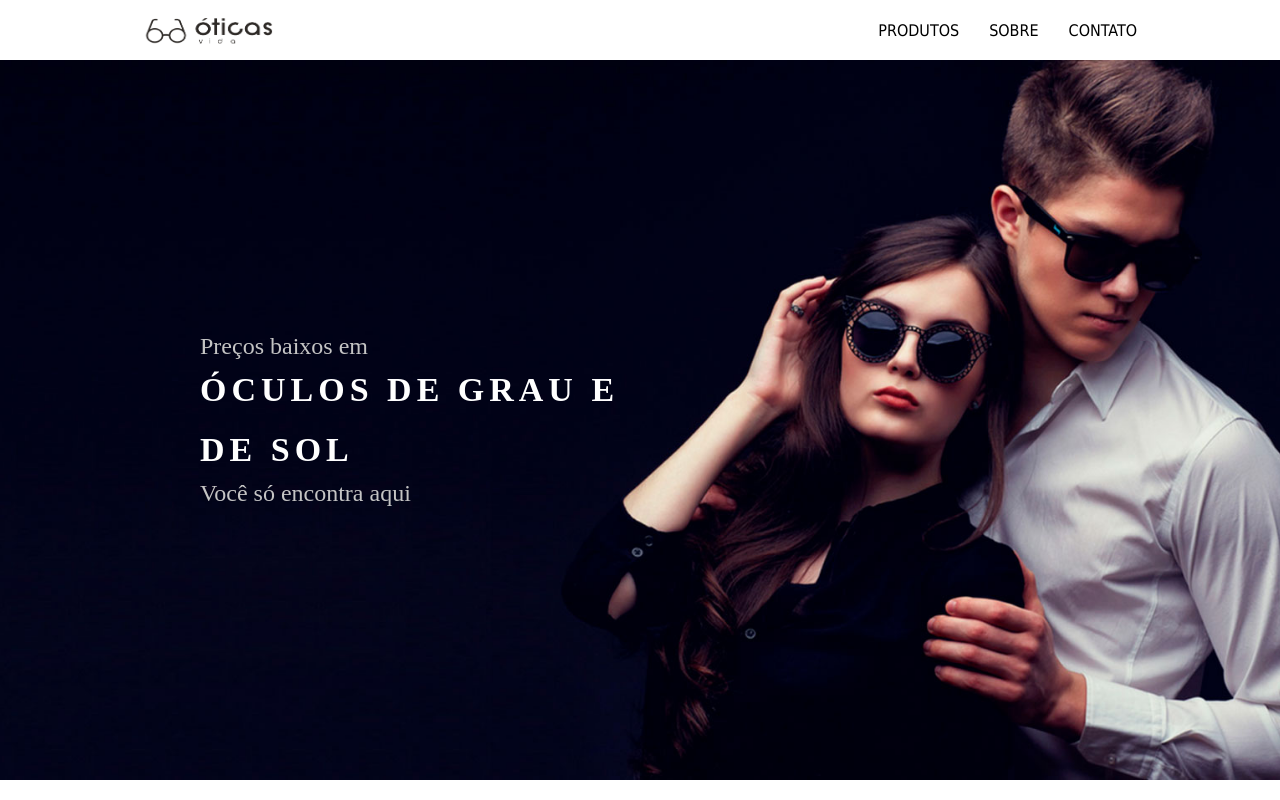
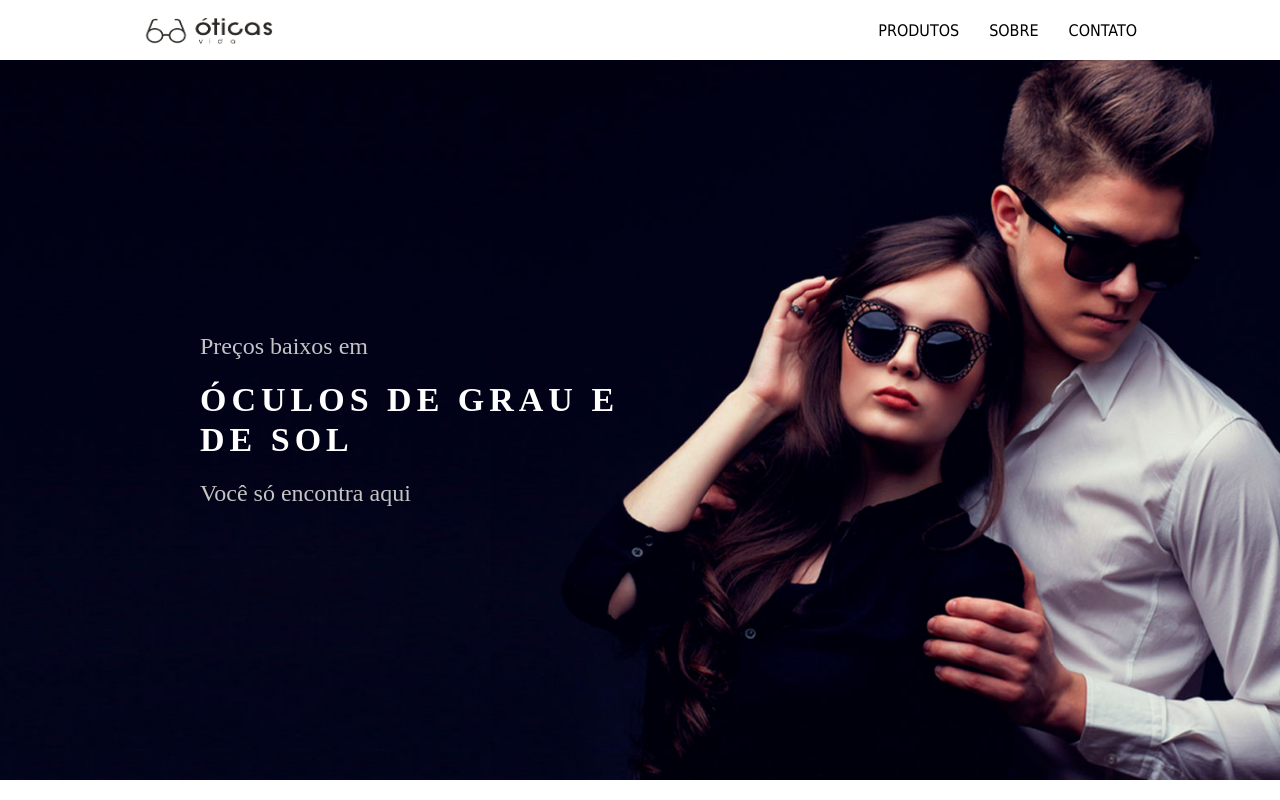
Before and after one commit to limagustavo2200/Project_Otica, a Next.js app in the folder my-app/: page / in a window 1280 px wide. Built offline with nearby package versions, Linux system fonts and the light colour scheme.

Commit message:
refeat: padding class texto in component SectionCapa

```diff
--- a/my-app/src/components/SectionCapa/SectionCapa.module.css
+++ b/my-app/src/components/SectionCapa/SectionCapa.module.css
@@ -22,6 +22,7 @@
     max-width: 70%;
     display: flex;
     flex-direction: column;
+    gap: 20px;
 
 }
 
@@ -42,5 +43,5 @@
     font-size: 34px;
     margin: 0;
     letter-spacing: 5px;
-    line-height: 60px;
+    line-height: 40px;
 }
```
